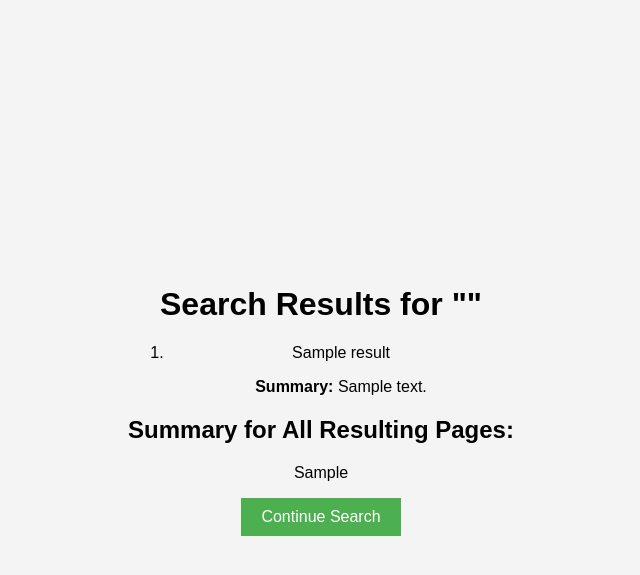
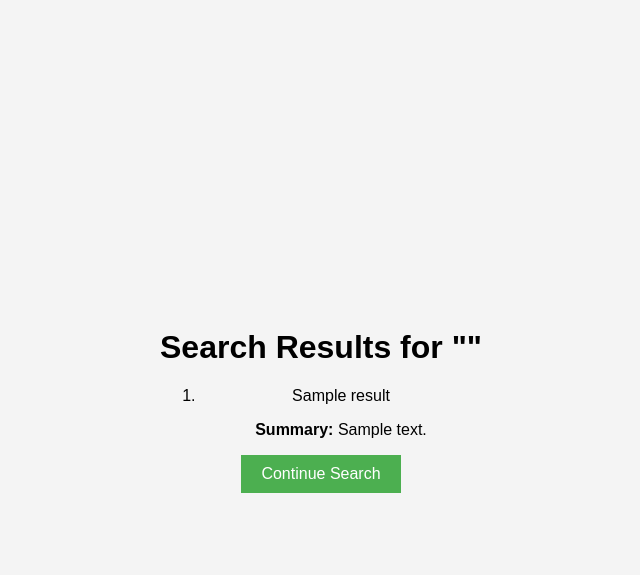
Before and after one commit to RichardSima2021/Search-Engine, a Flask app: template templates/search_results.html in a window 1280 px wide. Shown: the top 575 px of the page, without its empty margins (319-959 px from the left). Run offline with Flask 3, Linux system fonts and the light colour scheme; the template is opened without the code that fills it: most values are stand-ins (such as "Sample title", 1, 10 or a date in 2020); parts of the project's set-up code (start-up, migrations or seed data) failed here and were passed over.

```diff
--- a/app.py
+++ b/app.py
@@ -127,15 +127,6 @@ def app_search():
         print(f'Did you mean {corrected_query_string}?')
 
 
-
-    # if show_suggest:
-    #     print(f'Did you mean {corrected_query_words}')
-
-    # results = [v for k, v in sorted(result_documents.items())] # result_documents = search.search(user_query, inverted_index)
-    # results = [url for k, v in sorted(result_documents.items()) for url, score in v]
-
-    # print(results)
-
     # Fetch and summarize content from each URL
     summaries = []
     for url in results:
@@ -152,18 +143,18 @@ def app_search():
     # Zip results and summaries for passing to the template
     result_summaries = zip(results, summaries)
 
-    # Generate a summary for all individual summaries
-    if len(summaries) != 0:
-        all_summaries = summarize_text(summaries)
-    else:
-        all_summaries = 'URL contents are empty'
+    # # Generate a summary for all individual summaries
+    # if len(summaries) != 0:
+    #     all_summaries = summarize_text(summaries)
+    # else:
+    #     all_summaries = 'URL contents are empty'
 
     # summaries = ['a','a','a','a','a','a','a']
     # result_summaries = zip(results, summaries)
     # # result_summaries = []
     # all_summaries = []
 
-    page = render_template('search_results.html', query=query, result_summaries=result_summaries, all_summaries = all_summaries, show_suggest = show_suggest, corrected_query = corrected_query_string, suggested_results = correctedResults)
+    page = render_template('search_results.html', query=query, result_summaries=result_summaries, show_suggest = show_suggest, corrected_query = corrected_query_string, suggested_results = correctedResults)
 
     return page
 
--- a/templates/search_results.html
+++ b/templates/search_results.html
@@ -52,10 +52,6 @@
         </ol>
 
 
-
-        <h2>Summary for All Resulting Pages:</h2>
-        <p>{{ all_summaries }}</p>
-
         <a href="{{url_for('index')}}"><button class="search-button"> Continue Search</button></a>
     </div>
 </body>
```
